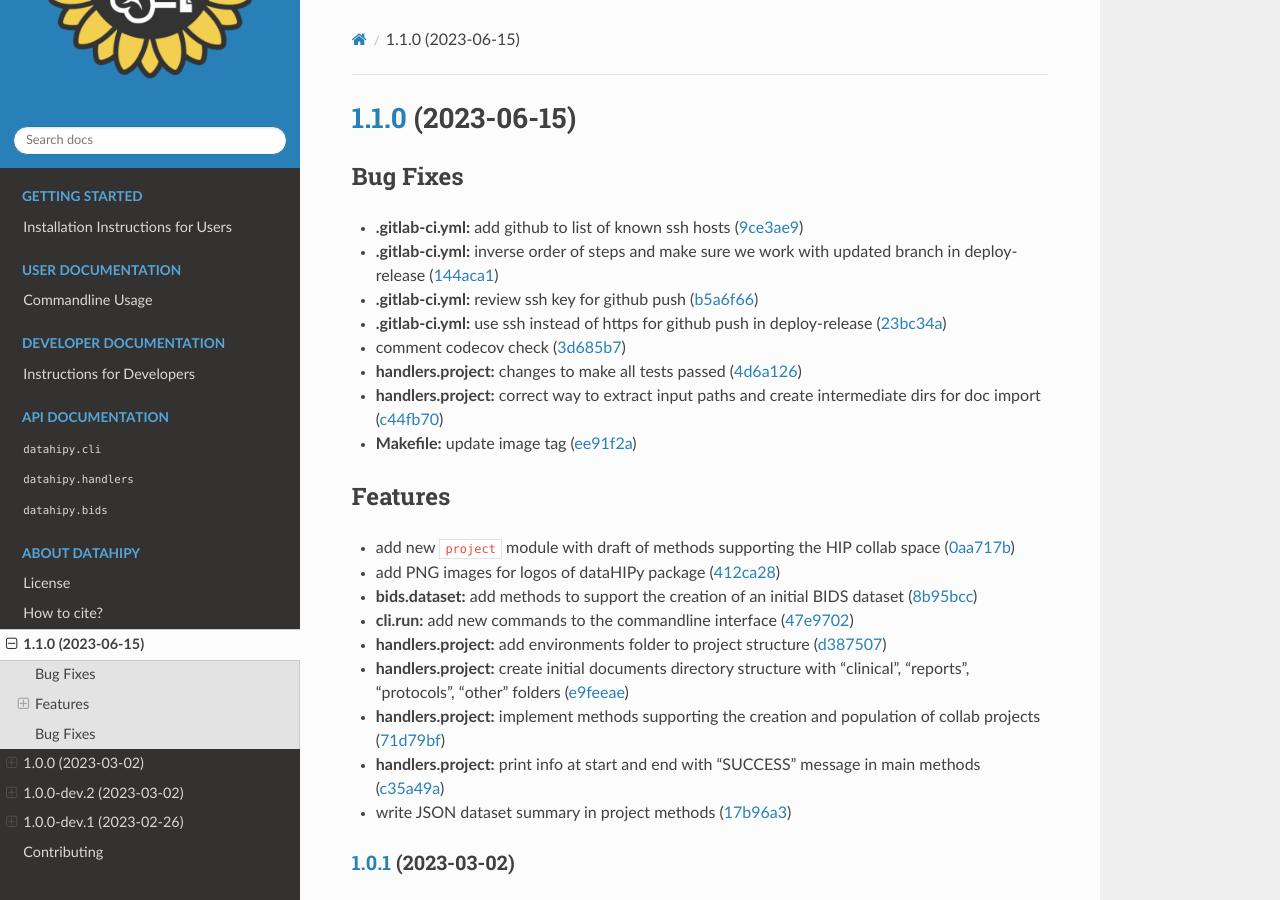
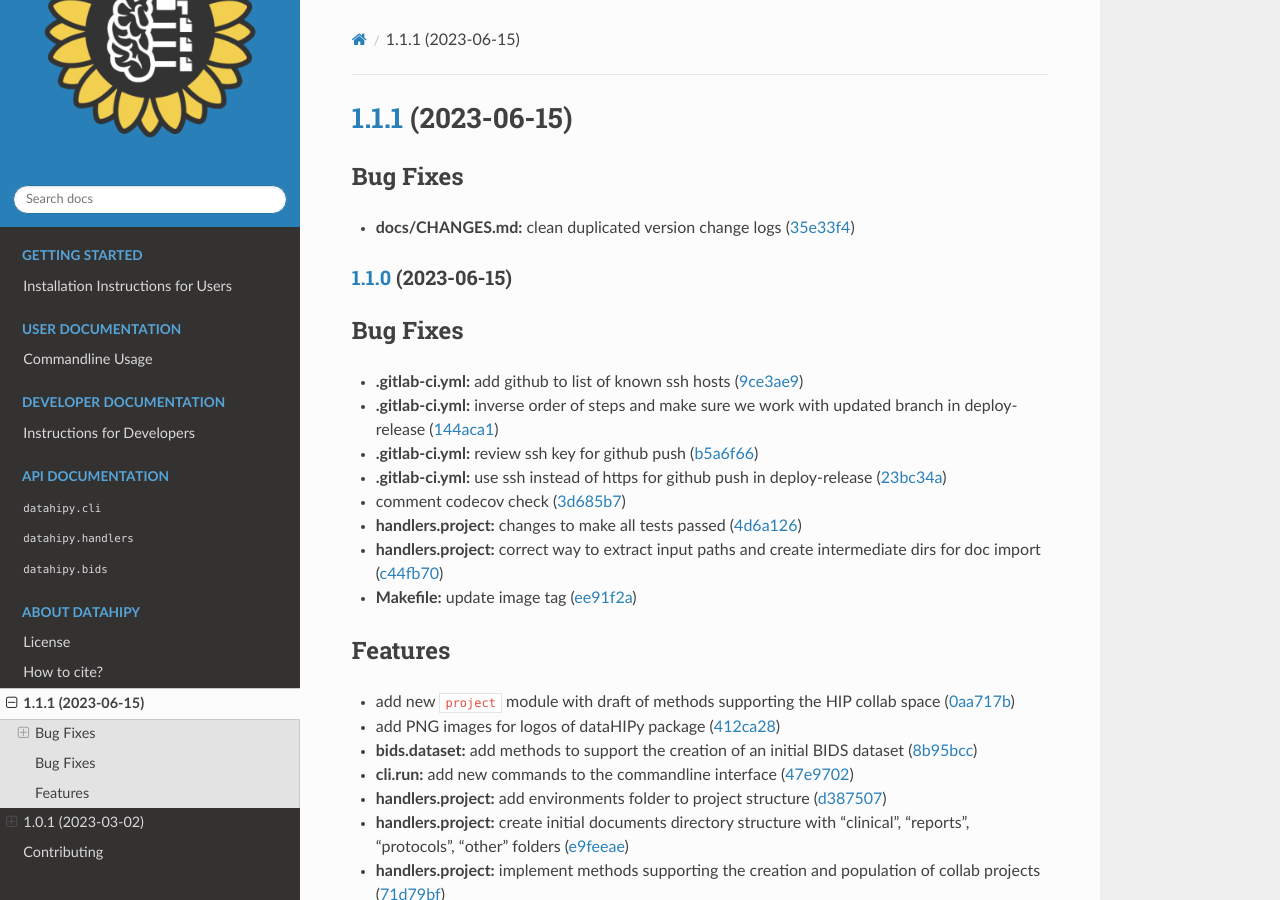
Before and after one commit to HIP-infrastructure/datahipy, a Sphinx documentation site: the page built from docs/CHANGES.md, in a window 1280 px wide and 900 px high. Built offline with Sphinx 7.4.7 and the Read the Docs theme 2.0.0, drawn with Linux system fonts in a browser that asks for light colours; the version number could not be read and is left out.

Commit message:
chore(release): 1.1.1 [skip ci]
## [1.1.1](https://gitlab.hbp.link/hip/datahipy/compare/v1.1.0...v1.1.1) (2023-06-15)

### Bug Fixes

* **docs/CHANGES.md:** clean duplicated version change logs ([35e33f4](https://gitlab.hbp.link/hip/datahipy/commit/35e33f4c33cc1cac722f90e7fa9cf9735c3b33f2))

```diff
--- a/docs/CHANGES.md
+++ b/docs/CHANGES.md
@@ -1,3 +1,10 @@
+## [1.1.1](https://gitlab.hbp.link/hip/datahipy/compare/v1.1.0...v1.1.1) (2023-06-15)
+
+
+### Bug Fixes
+
+* **docs/CHANGES.md:** clean duplicated version change logs ([35e33f4](https://gitlab.hbp.link/hip/datahipy/commit/35e33f4c33cc1cac722f90e7fa9cf9735c3b33f2))
+
 # [1.1.0](https://gitlab.hbp.link/hip/datahipy/compare/v1.0.1...v1.1.0) (2023-06-15)
 
 
```
Also changed, not shown: 1 other file.
